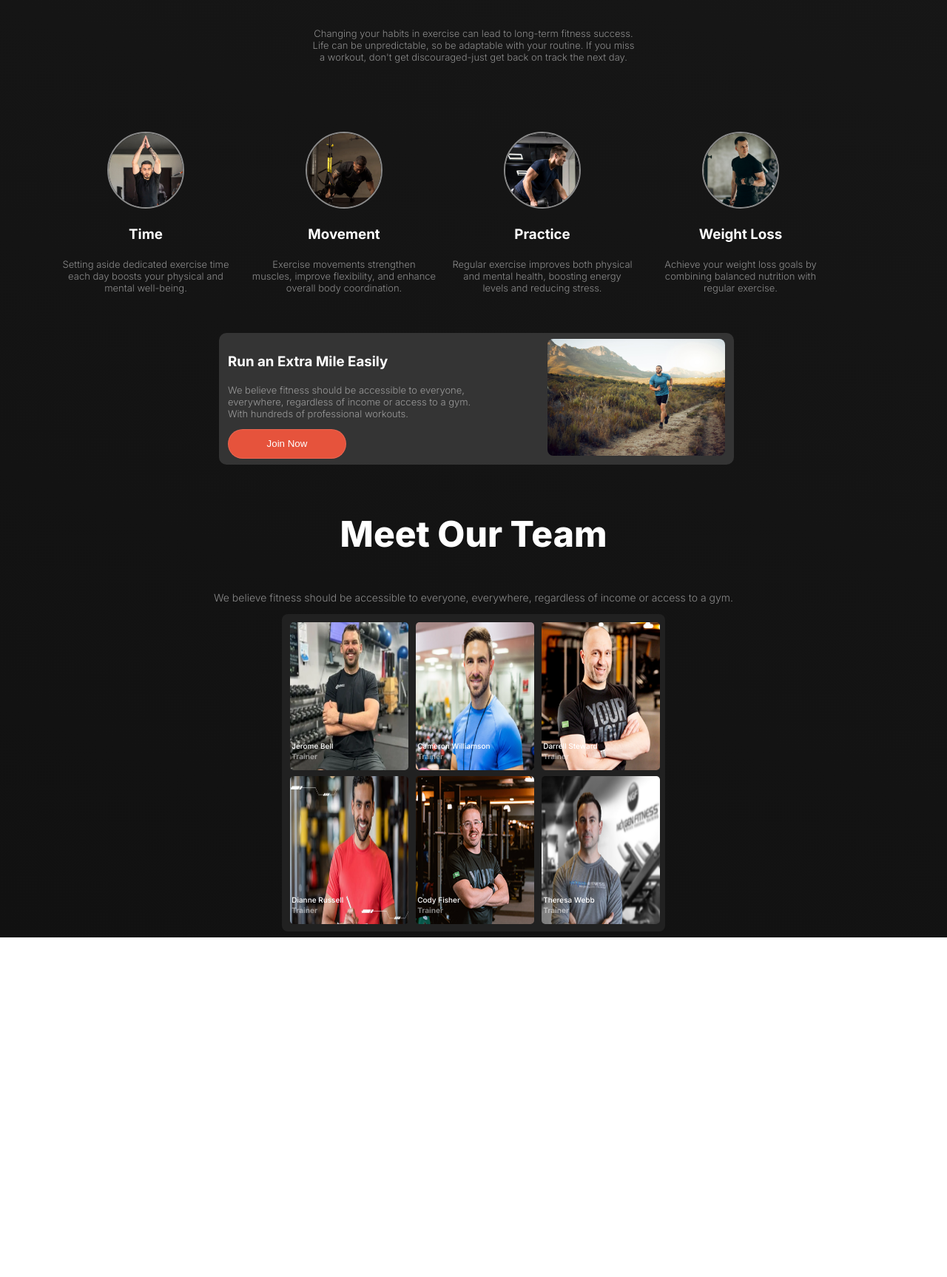
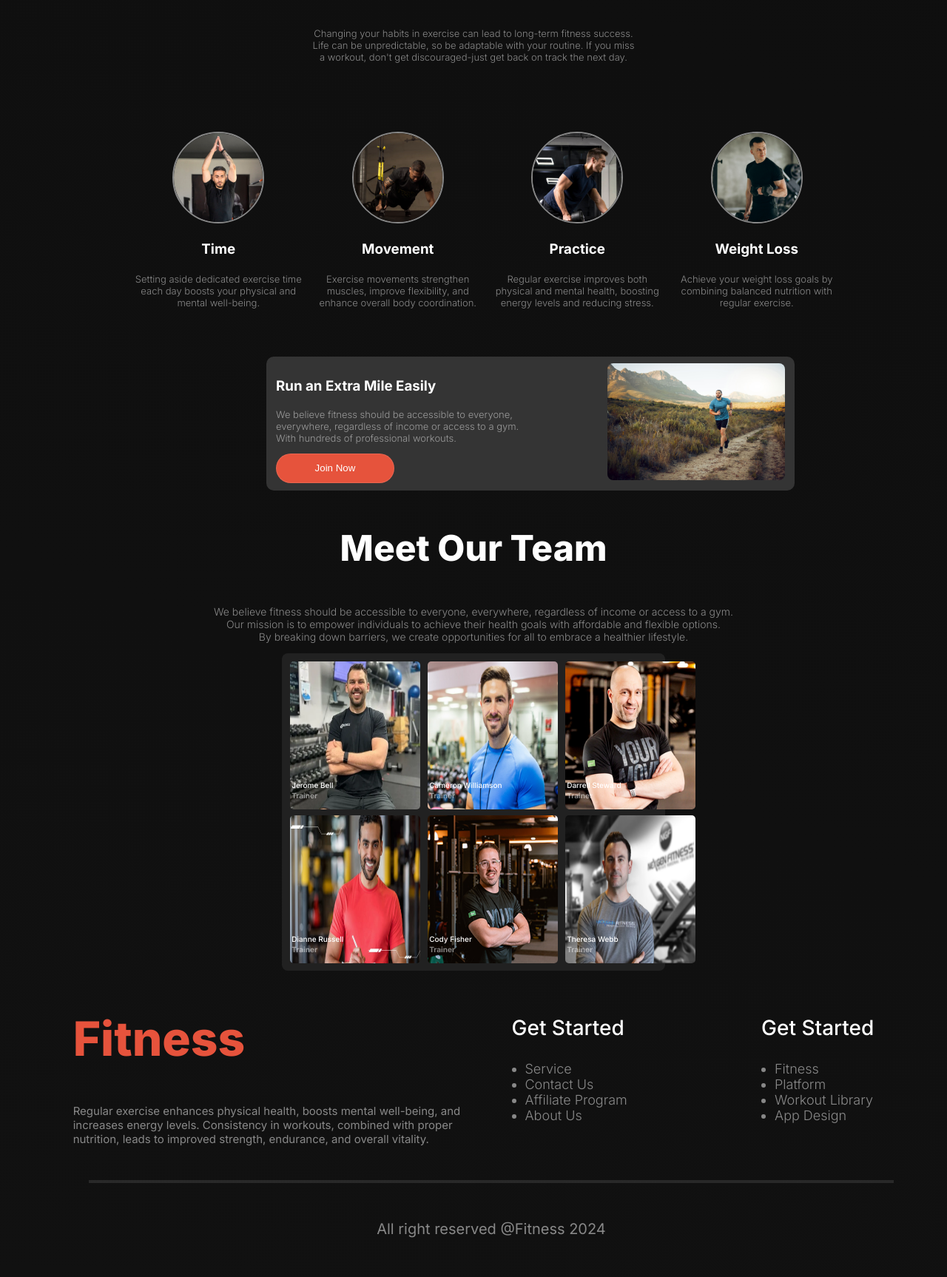
Before and after one commit to fahad2929/all-responsive-website, a plain HTML site: page index.html in a window 1280 px wide. Shown: the part 802-2528 px from the top of the page at 74% size. Before the commit the page ends 2069 px from the top, so only its background shows below. Drawn offline with Linux system fonts and the light colour scheme.

Commit message:
added footer and footer related styles and some change and our team

```diff
--- a/index.html
+++ b/index.html
@@ -83,7 +83,7 @@
       <section class="teams">
         <div class="our-teams">
           <h3 class="teams-title text-white">Meet Our Team</h3>
-          <p class="teams-description main-text-gray">We believe fitness should be accessible to everyone, everywhere, regardless of income or access to a gym.</p>
+          <p class="teams-description main-text-gray">We believe fitness should be accessible to everyone, everywhere, regardless of income or access to a gym. <br> Our mission is to empower individuals to achieve their health goals with affordable and flexible options. <br>  By breaking down barriers, we create opportunities for all to embrace a healthier lifestyle.</p>
         </div>
 
          <div class="teams-images-container">
@@ -123,8 +123,34 @@
       </section>
     </main>
     <footer>
-
-
+       <section class="footer display-flex">
+         <div>
+           <h2 class="footer-title orange">Fitness</h2>
+           <h4 class="footer-description text-gray">
+            Regular exercise enhances physical health, boosts mental well-being, and <br>increases  energy levels. Consistency in workouts, combined with proper <br> nutrition, leads to improved strength, endurance, and overall vitality.</h4>
+         </div>
+         <div class="end-game">
+          <h3 class="footer-items text-white">Get Started</h3>
+          <ul class="footer-links main-text-gray">
+            <li>Service</li>
+            <li>Contact Us</li>
+            <li>Affiliate Program</li>
+            <li>About Us</li>
+          </ul>
+         </div>
+         <div>
+           <h3 class="footer-items text-white">Get Started</h3>
+           <ul class="footer-links main-text-gray">
+            <li>Fitness</li>
+            <li>Platform</li>
+            <li>Workout Library</li>
+            <li>App Design</li>
+           </ul>
+         </div>
+       </section>
+       <div>
+        <h4 class="footer-last-title main-text-gray">All right reserved @Fitness 2024</h4>
+       </div>
     </footer>
 </body>
 </html>
--- a/styles/style.css
+++ b/styles/style.css
@@ -25,15 +25,15 @@
 .orange{
     color: rgb(230, 83, 60);
 }
+.bg-light{
+   background: linear-gradient(200.00deg, rgb(14, 14, 14),rgb(17,17,17)100%);
+   max-width: 1440px;
+}
 .home{
   border-radius: 46px;
   background: #e6533c;
   margin: 0px -2px;
   padding: 3px 14px 3px 14px;
-}
-.bg-light{
-  background: linear-gradient(200.00deg, rgb(25, 25, 25),rgb(17,17,17)100%);
-   max-width: 1440px;
 }
 /* navbar related styles */
   .navbar{
@@ -108,7 +108,7 @@ font-weight: 700;
    margin-right: auto;
 }
 .trainer-images{
-  width: 10rem;
+  width: 11rem;
   height: 200px;
   border-radius: 10px;
   padding: 5px 5px 5px 5px;
@@ -129,15 +129,15 @@ font-weight: 700;
     width: 180px;
     height: 45px;
     border: 1px solid rgba(255, 255, 255, 0.1);
-    border-radius: 8px;
+    border-radius: 20px;
     background-color: #e6533c;
   }
   .btn-primary-two{
     width: 180px;
     height: 45px;
-    border: 1px;
-    border-radius: 8px;
-    background-color: black;
+    border: 2px solid rgb(153, 150, 150);
+    border-radius: 20px;
+    background-color: rgb(13, 13, 13);
   }
   .btn-second{
     width: 155px;
@@ -187,13 +187,15 @@ font-weight: 700;
         font-weight: 900;
       }
       .change-container{
+
         display: grid;
         grid-template-columns: repeat(4,1fr);
+        margin-left: 102px;
         padding: 5rem 8rem 4rem 4rem;
       }
      .image{
-        width: 100px;
-        height: 100px;
+        width: 120px;
+        height: 120px;
        border: 2px solid rgba(255, 255, 255, 0.5);
        border-radius: 50%;
     }
@@ -204,12 +206,13 @@ font-weight: 700;
     }
         /* section related style */
       .section{
-        width: 42rem;
+        width: 43rem;
         justify-content: space-between;
         align-items: center;
         background-color: rgb(52, 52, 52);
-        padding: 8px 12px 8px 12px;
-        margin: -2rem 18rem 1rem;
+        padding: 9px 13px 10px 13px;
+        margin-left: 22rem;
+        /* margin: -3rem 18rem 1rem; */
         border-radius: 10px;
       }
       .section-btn{
@@ -225,55 +228,41 @@ font-weight: 700;
       }
       /* footer related style */
 
+.footer{
+  justify-content: space-around;
+        flex-direction: row;
+        align-items: center;
+}
+.footer-title{
+  font-size: 4rem;
+  font-weight: 800;
+}
+.footer-description{
+  font-size: 15px;
+  font-weight: 400;
+  margin-top: -3px;
+}
+.footer-items{
+  font-size: 28px;
+  font-weight: 500;
+}
+.footer-links{
+  font-size: 18px;
+  font-weight: 300;
+  margin-left: -22px;
+}
+.end-game{
+  margin-left: -7rem;
+}
+.footer-last-title{
 
 
-
-
-      /* responsive related style */
-     /* @media screen and (max-width: 576px) {
-
-      .navbar,.banner,.btn-second,.btn-primary,.change,.section{
-        display: flex;
-        flex-direction: column;
-       margin-right: 0px;
-       margin-left: 0px;
+   font-size: 20px;
+   font-weight: 400;
+   border-top: 4px solid rgba(255, 255, 255, 0.1);
+   text-align: center;
+   margin-left: 7rem;
+   margin-right: 4rem;
+   padding: 50px;
 
 }
-
-      .change-container{
-        width: 100%;
-        display: flex;
-        flex-direction: column;
-
-      }
-     }  */
-
-     /* responsive related */
-     @media screen and (max-width: 576px) {
-      .navbar,
-      .nav-link,
-      .banner,
-      .banner-content,
-      .banner-title,
-      .banner-description,
-      .change,
-      .change-container,
-      .change-image,
-      .section{
-        width: fit-content;
-        height: fit-content;
-       flex-direction: column;
-       align-items: center;
-      }
-
-      .change-container{
-        width: fit-content;
-        display: flex;
-      grid-template-columns: repeat(4,4fr);}
-.section{
-
-  justify-content: center;
-  align-items: center;
-}
-
-      }
```
Lines whose indentation alone changed are shown as unchanged.
